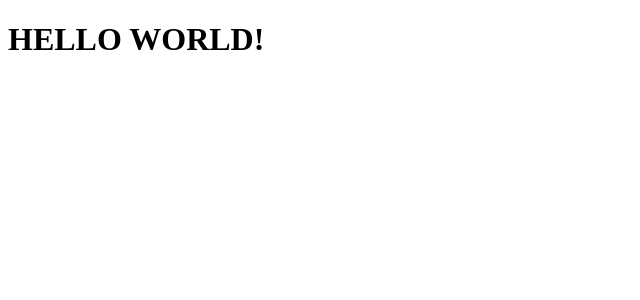
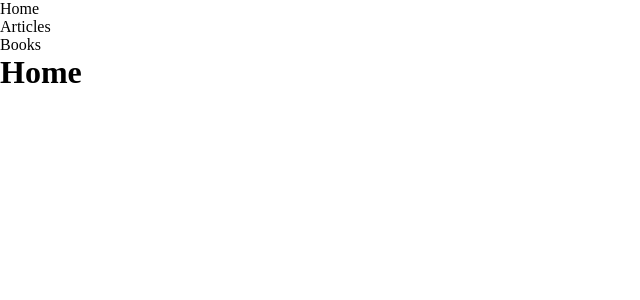
Before and after one commit to ricardocolares/devmates, a Next.js app: page / in a window 1280 px wide. Shown: the top 300 px of the page, without its empty margins (0-640 px from the left). Built offline with nearby package versions, Linux system fonts and the light colour scheme.

Commit message:
rendering problem

```diff
--- a/pages/index.tsx
+++ /dev/null
@@ -1,12 +0,0 @@
-import type { NextPage } from 'next'
-import Head from 'next/head'
-import Image from 'next/image'
-import styles from '../styles/Home.module.css'
-
-const Home: NextPage = () => {
-  return (
-    <h1>HELLO WORLD!</h1>
-  )
-}
-
-export default Home
--- a/src/Header/index.tsx
+++ b/src/Header/index.tsx
@@ -1,5 +1,23 @@
+import Link from "next/link";
+
 export function Header() {
   return (
-    <h1>Header</h1>
+    <ul>
+      <li>
+        <Link href="/">
+          <a>Home</a>
+        </Link>
+      </li>
+      <li>
+        <Link href="/articles">
+          <a>Articles</a>
+        </Link>
+      </li>
+      <li>
+        <Link href="/books">
+          <a>Books</a>
+        </Link>
+      </li>
+    </ul>
   )
 }
```
